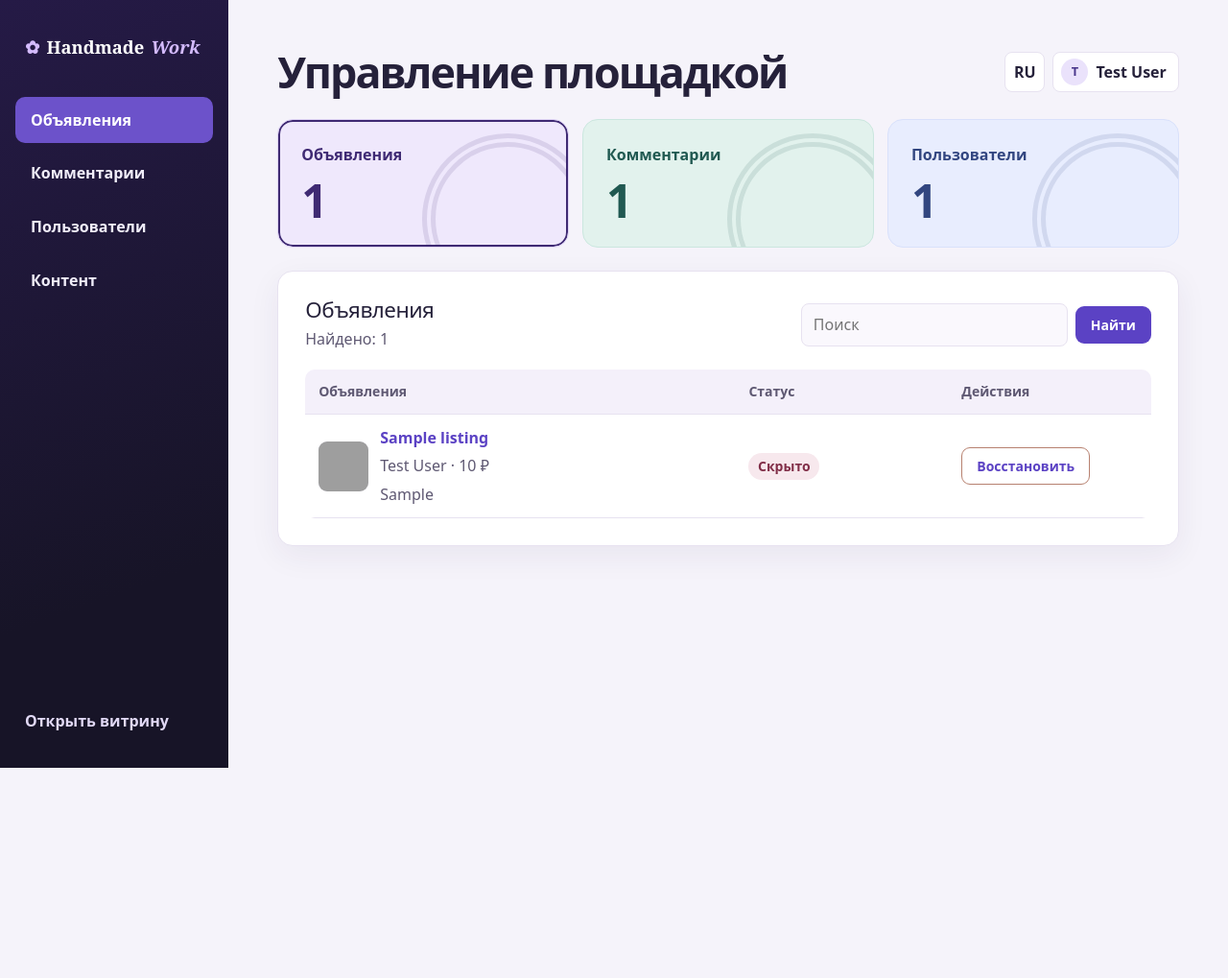
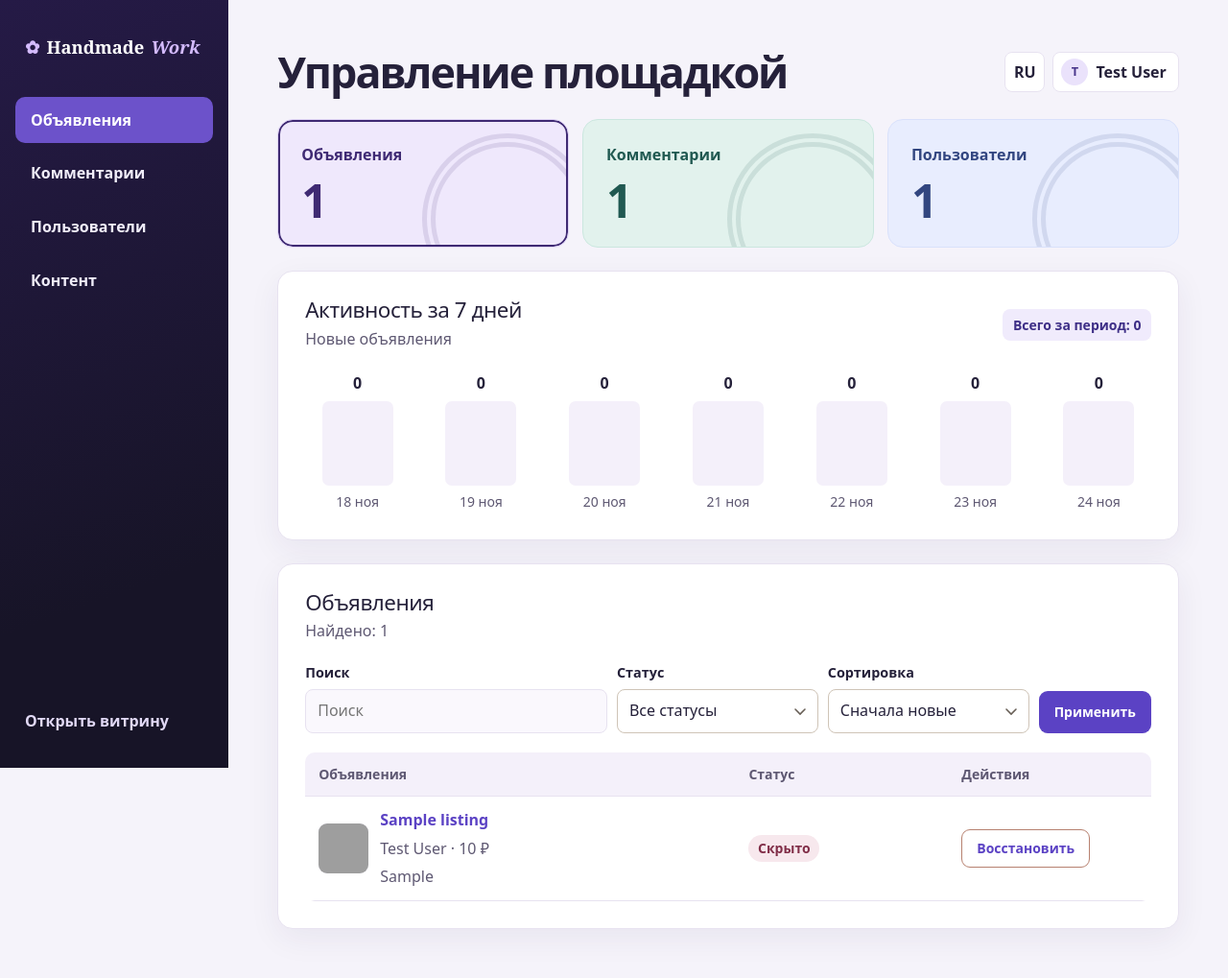
Before and after one commit to Aram9622/handmade-world, a Laravel app: page /admin in a window 1280 px wide. Shown: the whole page at 96% size. Before the commit the page ends 800 px from the top, so only its background shows below. Run offline with Laravel 12, Linux system fonts and the light colour scheme; a user stored in the database is signed in; data comes from the database, SQL or seed files in the repository; tables that the repository leaves empty hold one stand-in row (values such as "Sample post"); grey boxes are pictures that could not be loaded.

Commit message:
Add weekly activity and moderation filters to admin

```diff
--- a/app/Http/Controllers/AdminController.php
+++ b/app/Http/Controllers/AdminController.php
@@ -14,6 +14,10 @@ class AdminController extends Controller
 {
     public const SECTIONS = ['listings' => 'Объявления', 'comments' => 'Комментарии', 'users' => 'Пользователи'];
 
+    private const CONTENT_STATUSES = ['visible' => 'Опубликовано', 'hidden' => 'Скрыто'];
+
+    private const ACCOUNT_STATUSES = ['active' => 'Активные аккаунты', 'suspended' => 'Заблокированные аккаунты', 'admins' => 'Суперадминистраторы'];
+
     public function index(Request $request): View
     {
         $filters = $request->validate([
@@ -21,6 +25,13 @@ class AdminController extends Controller
             'q' => ['nullable', 'string', 'max:100'],
         ]);
         $section = $filters['section'] ?? 'listings';
+        $statuses = $section === 'users' ? self::ACCOUNT_STATUSES : self::CONTENT_STATUSES;
+        $options = $request->validate([
+            'status' => ['nullable', Rule::in(array_keys($statuses))],
+            'sort' => ['nullable', Rule::in(['new', 'old'])],
+        ]);
+        $status = $options['status'] ?? '';
+        $sort = $options['sort'] ?? 'new';
         $search = $filters['q'] ?? '';
         $pattern = '%'.$search.'%';
 
@@ -30,7 +41,17 @@ class AdminController extends Controller
             'comments' => ListingComment::query()->with(['author:id,name', 'listing:id,title'])->whereLike('body', $pattern),
         };
 
-        $records = $query->latest('id')->paginate(20)->withQueryString();
+        match ($status) {
+            'visible' => $query->whereNull('hidden_at'),
+            'hidden' => $query->whereNotNull('hidden_at'),
+            'active' => $query->whereNull('suspended_at'),
+            'suspended' => $query->whereNotNull('suspended_at'),
+            'admins' => $query->where('is_super_admin', true),
+            default => null,
+        };
+
+        $direction = $sort === 'old' ? 'asc' : 'desc';
+        $records = $query->orderBy('created_at', $direction)->orderBy('id', $direction)->paginate(20)->withQueryString();
 
         $totals = [
             'listings' => Listing::count(),
@@ -38,7 +59,37 @@ class AdminController extends Controller
             'users' => User::count(),
         ];
 
-        return view('admin.index', ['sections' => self::SECTIONS, ...compact('records', 'section', 'search', 'totals')]);
+        $activity = $this->weeklyActivity($section);
+
+        return view('admin.index', [
+            'sections' => self::SECTIONS,
+            ...compact('records', 'section', 'search', 'totals', 'activity', 'statuses', 'status', 'sort'),
+        ]);
+    }
+
+    private function weeklyActivity(string $section): array
+    {
+        $today = now()->startOfDay();
+        $firstDay = $today->copy()->subDays(6);
+        $query = match ($section) {
+            'users' => User::query(),
+            'listings' => Listing::query(),
+            'comments' => ListingComment::query(),
+        };
+
+        $counts = $query->where('created_at', '>=', $firstDay)
+            ->where('created_at', '<', $today->copy()->addDay())
+            ->selectRaw('DATE(created_at) AS day, COUNT(*) AS total')
+            ->groupByRaw('DATE(created_at)')
+            ->pluck('total', 'day');
+
+        $activity = [];
+        for ($offset = 0; $offset < 7; $offset++) {
+            $day = $firstDay->copy()->addDays($offset);
+            $activity[] = ['day' => $day, 'count' => (int) $counts->get($day->toDateString(), 0)];
+        }
+
+        return $activity;
     }
 
     public function account(Request $request, User $user): RedirectResponse
--- a/public/admin.css
+++ b/public/admin.css
@@ -107,8 +107,7 @@
 .admin-panel h2 { font-size: 1.4rem; letter-spacing: -.02em; }
 .admin-panel-header h2 { margin: 0; }
 .admin-panel-header p { margin: 5px 0 0; color: var(--muted); }
-.admin-search { display: flex; align-items: center; gap: 8px; max-width: 365px; width: 100%; }
-.admin-search input, .admin-table input { min-width: 0; border-color: var(--line); background: #faf8fd; }
+.admin-filters input, .admin-table input { min-width: 0; border-color: var(--line); background: #faf8fd; }
 .admin-table-scroll { overflow-x: auto; margin-top: 20px; border-radius: 10px; }
 .admin-table { width: 100%; min-width: 555px; border-collapse: collapse; text-align: left; }
 .admin-table th { background: #f4f0fa; color: var(--muted); font-size: .875rem; }
@@ -150,3 +149,24 @@
     .admin-stat-label { font-size: .875rem; }
     .admin-table th, .admin-table td { padding: 10px; }
 }
+
+.activity-panel { --activity-color: #7254ce; margin-bottom: 24px; }
+.activity-comments { --activity-color: #3c8d81; }
+.activity-users { --activity-color: #5a72bc; }
+.activity-panel header > strong { padding: .35rem .65rem; border-radius: 8px; background: var(--tint); color: var(--accent-dark); font-size: .875rem; }
+.activity-days { display: grid; grid-template-columns: repeat(7, minmax(0, 1fr)); gap: clamp(4px, 2vw, 20px); list-style: none; padding: 0; margin: 22px 0 0; }
+.activity-days li { display: grid; justify-items: center; gap: 6px; min-width: 0; }
+.activity-days time { color: var(--muted); font-size: .875rem; text-align: center; overflow-wrap: anywhere; }
+.activity-track { display: flex; align-items: end; width: min(100%, 74px); height: 88px; background: #f4f0fa; border-radius: 7px; overflow: hidden; }
+.activity-bar { width: 100%; height: var(--bar-height); background: var(--activity-color); border-radius: 7px 7px 0 0; }
+.admin-filters { display: grid; grid-template-columns: minmax(10rem, 1.5fr) repeat(2, minmax(9rem, 1fr)) auto; gap: 10px; align-items: end; margin-top: 20px; }
+.admin-filters .button { min-height: 44px; }
+.admin-filters .text-link { grid-column: 1 / -1; justify-self: start; }
+@media(max-width:1080px) {
+    .admin-filters { grid-template-columns: repeat(2, minmax(0, 1fr)); }
+}
+@media(max-width:480px) {
+    .admin-filters { grid-template-columns: 1fr; }
+    .activity-days time { font-size: .75rem; }
+    .activity-track { height: 62px; }
+}
--- /dev/null
+++ b/resources/views/admin/activity.blade.php
@@ -0,0 +1,28 @@
+@php
+    $counts = array_column($activity, 'count');
+    $maximum = max(1, ...$counts);
+@endphp
+<section class="admin-panel activity-panel activity-{{ $section }}" aria-labelledby="activity-heading">
+    <header class="admin-panel-header">
+        <div>
+            <h2 id="activity-heading">{{ __('Активность за 7 дней') }}</h2>
+            <p>{{ __(match($section) {
+                'listings' => 'Новые объявления',
+                'comments' => 'Новые комментарии',
+                'users' => 'Новые регистрации',
+            }) }}</p>
+        </div>
+        <strong>{{ __('Всего за период: :count', ['count' => array_sum($counts)]) }}</strong>
+    </header>
+    <ol class="activity-days">
+        @foreach($activity as $entry)
+            <li>
+                <strong>{{ $entry['count'] }}</strong>
+                <div class="activity-track" aria-hidden="true">
+                    <div class="activity-bar" style="--bar-height: {{ round($entry['count'] * 100 / $maximum) }}%"></div>
+                </div>
+                <time datetime="{{ $entry['day']->toDateString() }}">{{ $entry['day']->locale(app()->getLocale())->isoFormat('D MMM') }}</time>
+            </li>
+        @endforeach
+    </ol>
+</section>
--- a/resources/views/admin/index.blade.php
+++ b/resources/views/admin/index.blade.php
@@ -12,18 +12,39 @@
         @endforeach
     </nav>
 
+    @include('admin.activity')
+
     <section class="admin-panel" aria-labelledby="admin-section-title">
         <header class="admin-panel-header">
             <div>
                 <h2 id="admin-section-title">{{ __($sections[$section]) }}</h2>
                 <p>{{ __('Найдено: :count', ['count' => $records->total()]) }}</p>
             </div>
-            <form class="admin-search" action="{{ route('admin.index') }}" method="get">
-                <input type="hidden" name="section" value="{{ $section }}">
-                <input name="q" type="search" value="{{ $search }}" maxlength="100" aria-label="{{ __('Поиск') }}" placeholder="{{ __('Поиск') }}">
-                <button class="button small" type="submit">{{ __('Найти') }}</button>
-            </form>
         </header>
+        <form class="admin-filters" action="{{ route('admin.index') }}" method="get">
+            <input type="hidden" name="section" value="{{ $section }}">
+            <label>{{ __('Поиск') }}
+                <input name="q" type="search" value="{{ $search }}" maxlength="100" placeholder="{{ __('Поиск') }}">
+            </label>
+            <label>{{ __('Статус') }}
+                <select name="status">
+                    <option value="">{{ __('Все статусы') }}</option>
+                    @foreach($statuses as $key => $label)
+                        <option value="{{ $key }}" @selected($status === $key)>{{ __($label) }}</option>
+                    @endforeach
+                </select>
+            </label>
+            <label>{{ __('Сортировка') }}
+                <select name="sort">
+                    <option value="new" @selected($sort === 'new')>{{ __('Сначала новые') }}</option>
+                    <option value="old" @selected($sort === 'old')>{{ __('Сначала старые') }}</option>
+                </select>
+            </label>
+            <button class="button small" type="submit">{{ __('Применить') }}</button>
+            @if($search !== '' || $status !== '' || $sort !== 'new')
+                <a class="text-link" href="{{ route('admin.index', ['section' => $section]) }}">{{ __('Сбросить фильтры') }}</a>
+            @endif
+        </form>
         @include('errors')
 
         @if($records->isEmpty())
```
Also changed, not shown: lang/en.json (+12 -1 lines), lang/hy.json (+12 -1 lines), tests/Feature/AdminTest.php (+25 -0 lines).
